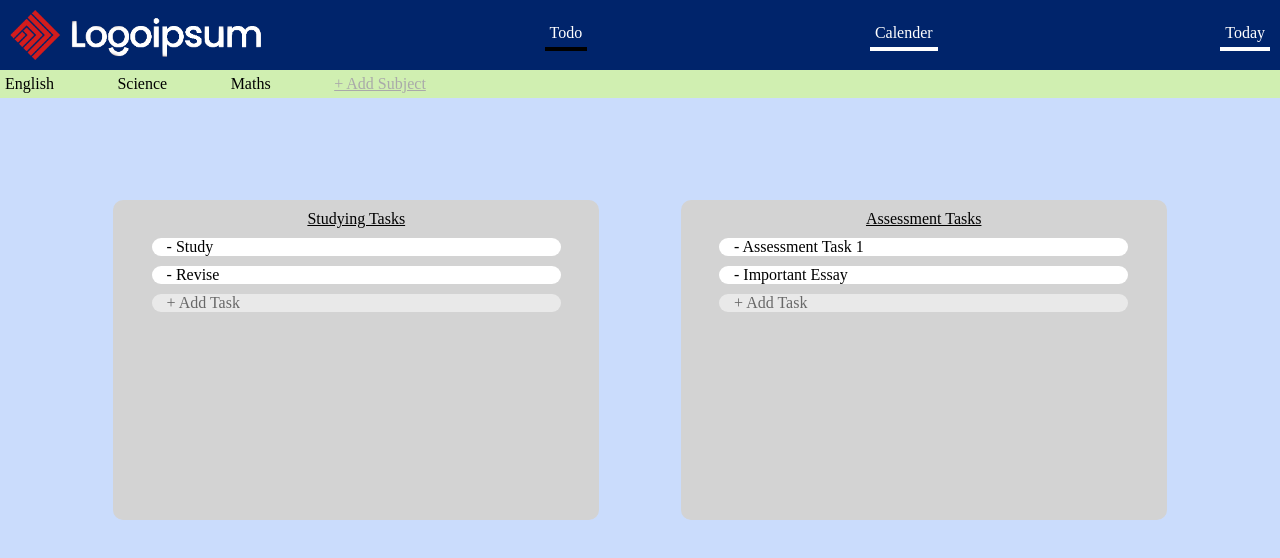
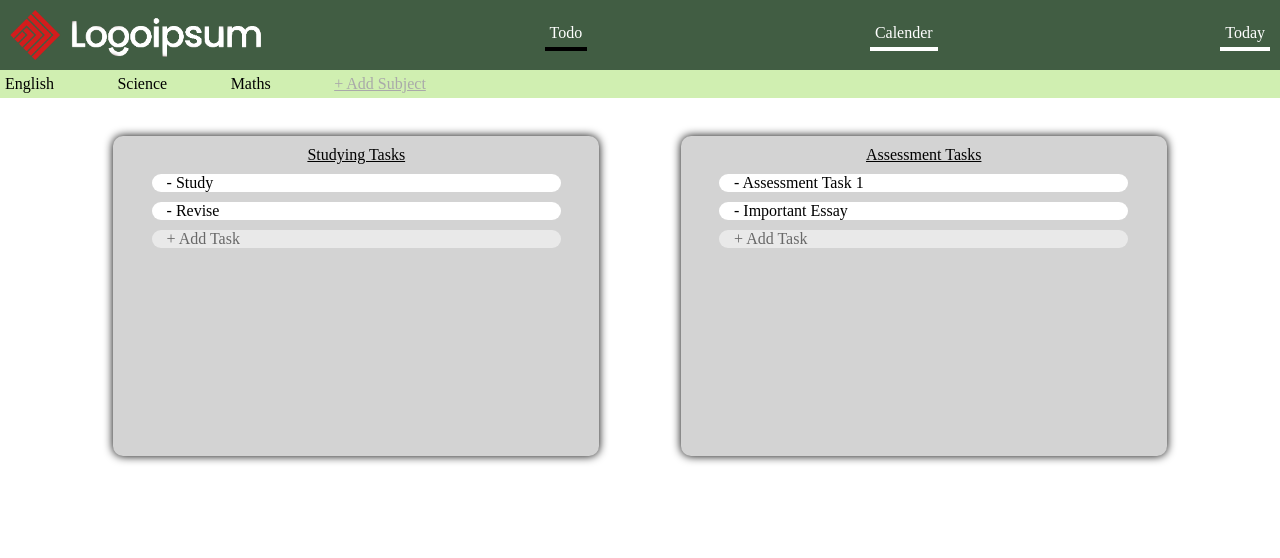
Before and after one commit to gruffelf/study-app, a plain HTML site: page frontend/todo.html in a window 1280 px wide. Drawn offline with Linux system fonts and the light colour scheme; no server answers.

Commit message:
Changed some colors and styling in master and todo

```diff
--- a/frontend/style/style.css
+++ b/frontend/style/style.css
@@ -11,11 +11,12 @@ body {
 }
 
 html {
-    background-color: #cadcfc;
+    /*background-color: #cadcfc;*/
+    background-color: white;
 }
 
 .navbar {
-    background-color: #00246b;
+    background-color: #415D43;
 
     margin: 0, 0;
     width: 100%;
--- a/frontend/style/todo.css
+++ b/frontend/style/todo.css
@@ -22,7 +22,7 @@
 }
 
 .tasks {
-    margin-top: 8%;
+    margin-top: 3%;
     margin-left: auto;
     margin-right: auto;
     width: 95%;
@@ -39,6 +39,7 @@
     border-radius: 10px;
     padding-top: 10px;
     text-align: center;
+    box-shadow: 0px 0px 10px;
 }
 .study-tasks span,
 .assess-tasks span {
```
